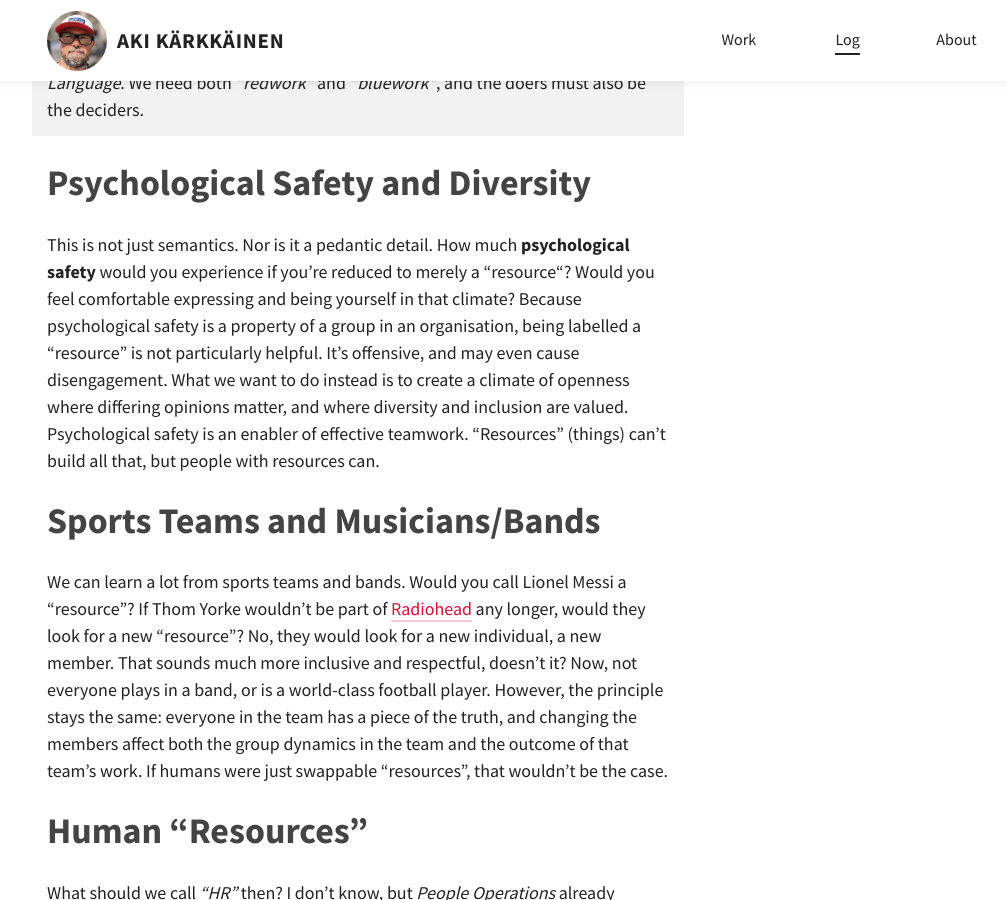
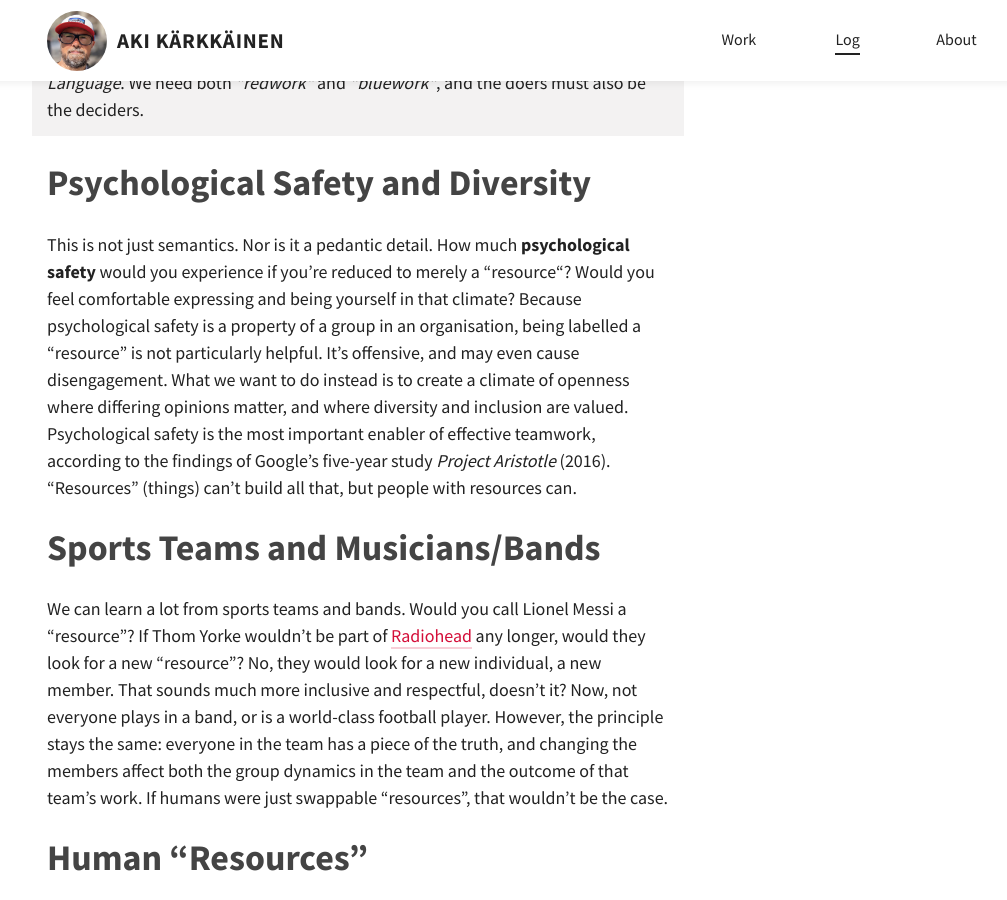
Before and after one commit to akikoo/akikoo.github.io, a Jekyll site: the page built from _posts/2023-10-24-people-are-not-resources.html, in a window 1280 px wide and 900 px high, scrolled down 2601 px. Shown: the whole window, without its empty margins (118-1125 px from the left). Built offline with Jekyll 4.4.1, drawn with Linux system fonts in a browser that asks for light colours; some web fonts are replaced.

Commit message:
Adapt text

```diff
--- a/_posts/2023-10-24-people-are-not-resources.html
+++ b/_posts/2023-10-24-people-are-not-resources.html
@@ -43,7 +43,7 @@ image:
 </figure>
 
 <h2>Psychological Safety and Diversity</h2>
-<p>This is not just semantics. Nor is it a pedantic detail. How much <strong>psychological safety</strong> would you experience if you’re reduced to merely a “resource“? Would you feel comfortable expressing and being yourself in that climate? Because psychological safety is a property of a group in an organisation, being labelled a “resource” is not particularly helpful. It’s offensive, and may even cause disengagement. What we want to do instead is to create a climate of openness where differing opinions matter, and where diversity and inclusion are valued. Psychological safety is an enabler of effective teamwork. “Resources” (things) can’t build all that, but people with resources can.</p>
+<p>This is not just semantics. Nor is it a pedantic detail. How much <strong>psychological safety</strong> would you experience if you’re reduced to merely a “resource“? Would you feel comfortable expressing and being yourself in that climate? Because psychological safety is a property of a group in an organisation, being labelled a “resource” is not particularly helpful. It’s offensive, and may even cause disengagement. What we want to do instead is to create a climate of openness where differing opinions matter, and where diversity and inclusion are valued. Psychological safety is the most important enabler of effective teamwork, according to the findings of Google’s five-year study <cite>Project Aristotle</cite> (2016). “Resources” (things) can’t build all that, but people with resources can.</p>
 
 <h2>Sports Teams and Musicians/Bands</h2>
 <p>We can learn a lot from sports teams and bands. Would you call Lionel Messi a “resource”? If Thom Yorke wouldn’t be part of <a href="https://www.radiohead.com/">Radiohead</a> any longer, would they look for a new “resource”? No, they would look for a new individual, a new member. That sounds much more inclusive and respectful, doesn’t it? Now, not everyone plays in a band, or is a world-class football player. However, the principle stays the same: everyone in the team has a piece of the truth, and changing the members affect both the group dynamics in the team and the outcome of that team’s work. If humans were just swappable “resources”, that wouldn’t be the case.</p>
```
